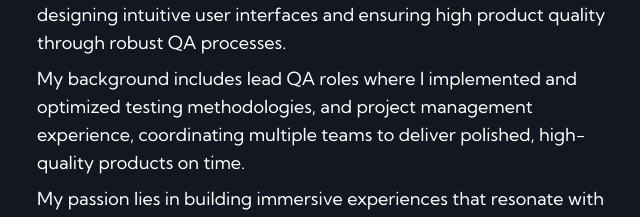
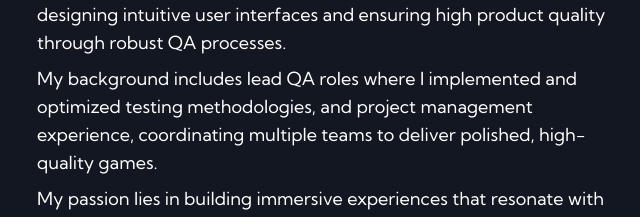
Before and after one commit to dziabak/nextjs-portfolio, a Next.js app: page /gamedev in a window 1280 px wide. Shown: the part 351-568 px from the top of the page, without its empty margins (315-955 px from the left). Built offline with nearby package versions, Linux system fonts and the light colour scheme.

Commit message:
Update page.tsx

```diff
--- a/app/gamedev/page.tsx
+++ b/app/gamedev/page.tsx
@@ -30,7 +30,7 @@ const Page = () => {
 					processes.
 				</p>
 				<p>
-					 My background includes lead QA roles where I implemented and optimized testing methodologies, and project management experience, coordinating multiple teams to deliver polished, high-quality products on time.
+					 My background includes lead QA roles where I implemented and optimized testing methodologies, and project management experience, coordinating multiple teams to deliver polished, high-quality games.
 				</p>
 				<p>
 					My passion lies in building immersive experiences that resonate with
```
